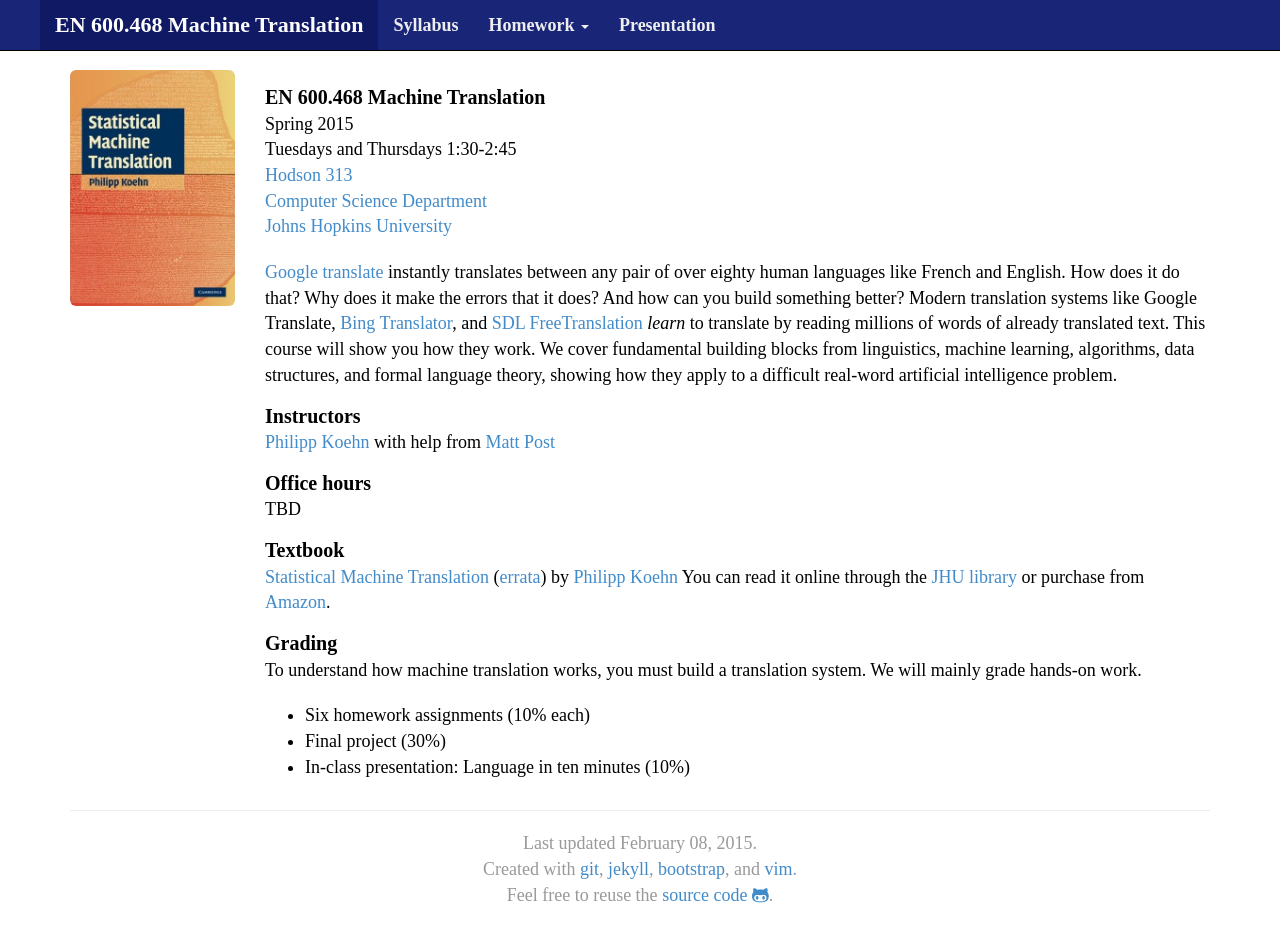
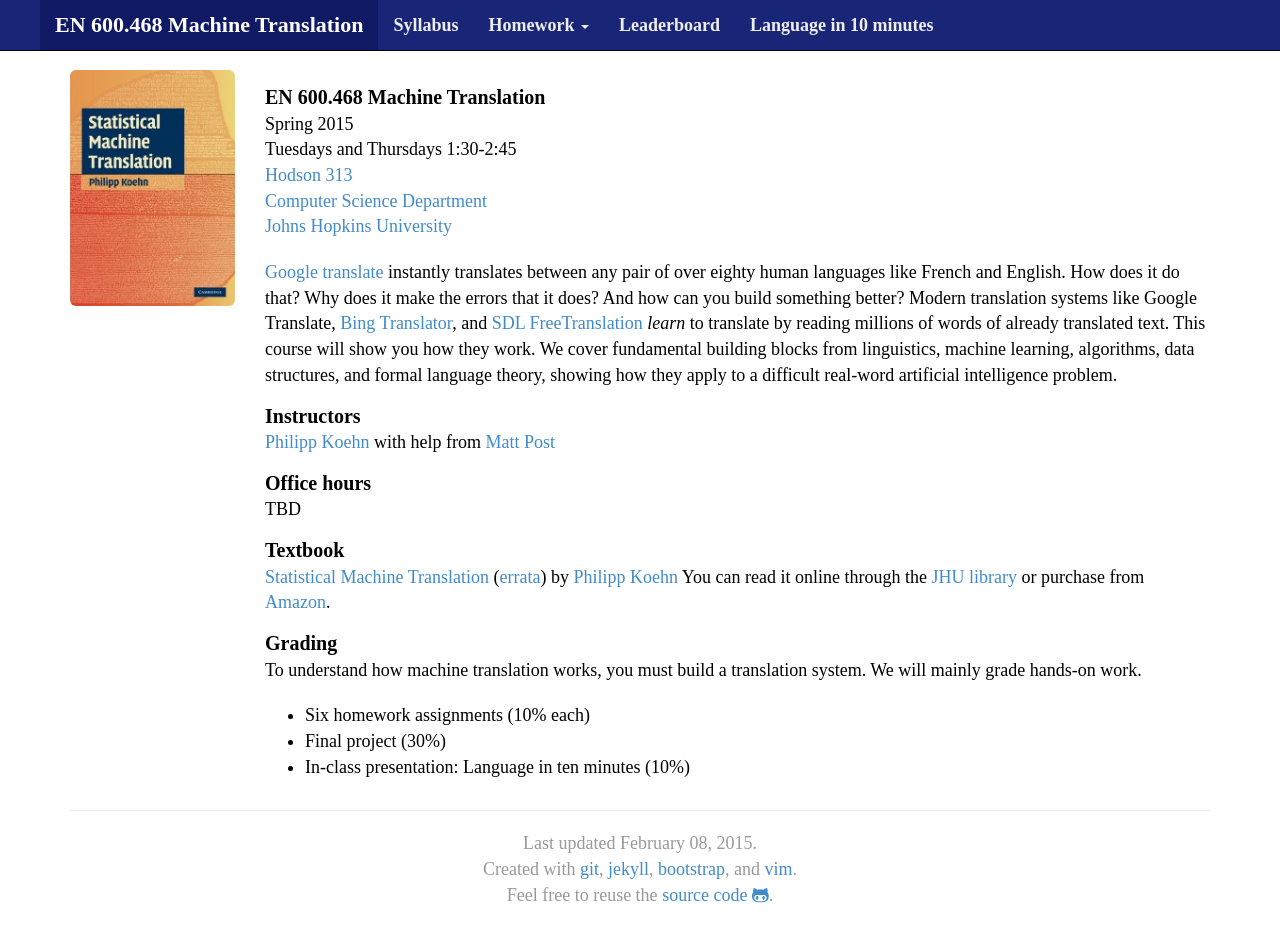
Before and after one commit to mt-class/jhu, a Jekyll site: the page built from index.md, in a window 1280 px wide and 960 px high. Shown: the top 942 px of the window. Built offline with Jekyll 4.4.1, drawn with Linux system fonts in a browser that asks for light colours; nearby versions of some CDN libraries; some web fonts are replaced.

Commit message:
Update default.html

```diff
--- a/_layouts/default.html
+++ b/_layouts/default.html
@@ -60,11 +60,11 @@
                 -->
               </ol>
             </li>
+            <li id="leaderboard"><a href="leaderboard.html">Leaderboard</a></li>
             <!--
-            <li id="leaderboard"><a href="leaderboard.html">Leaderboard</a></li>
             <li id="project"><a href="project.html">Final Project</a></li>
             -->
-            <li id="lin10"><a href="lin10.html">Presentation</a></li>
+            <li id="lin10"><a href="lin10.html">Language in 10 minutes</a></li>
           </ul>
         </nav>
       </div>
```
